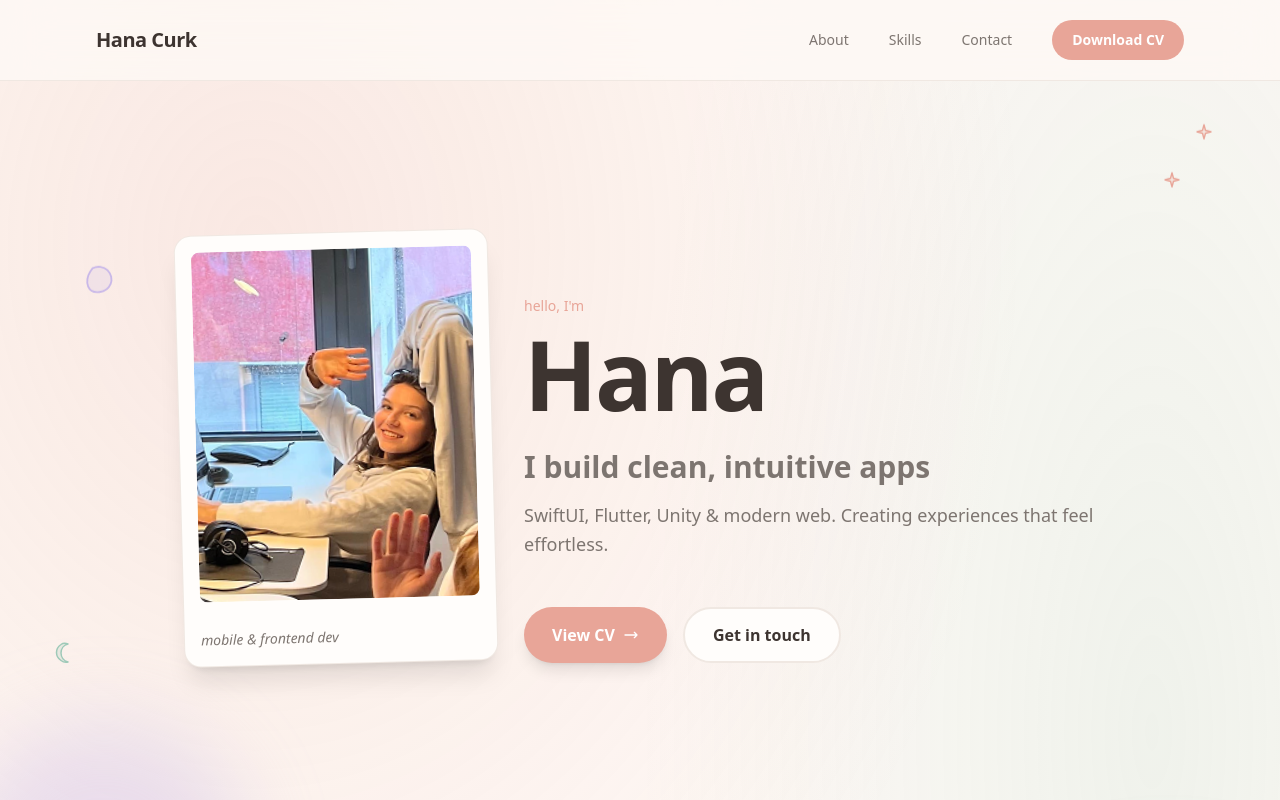
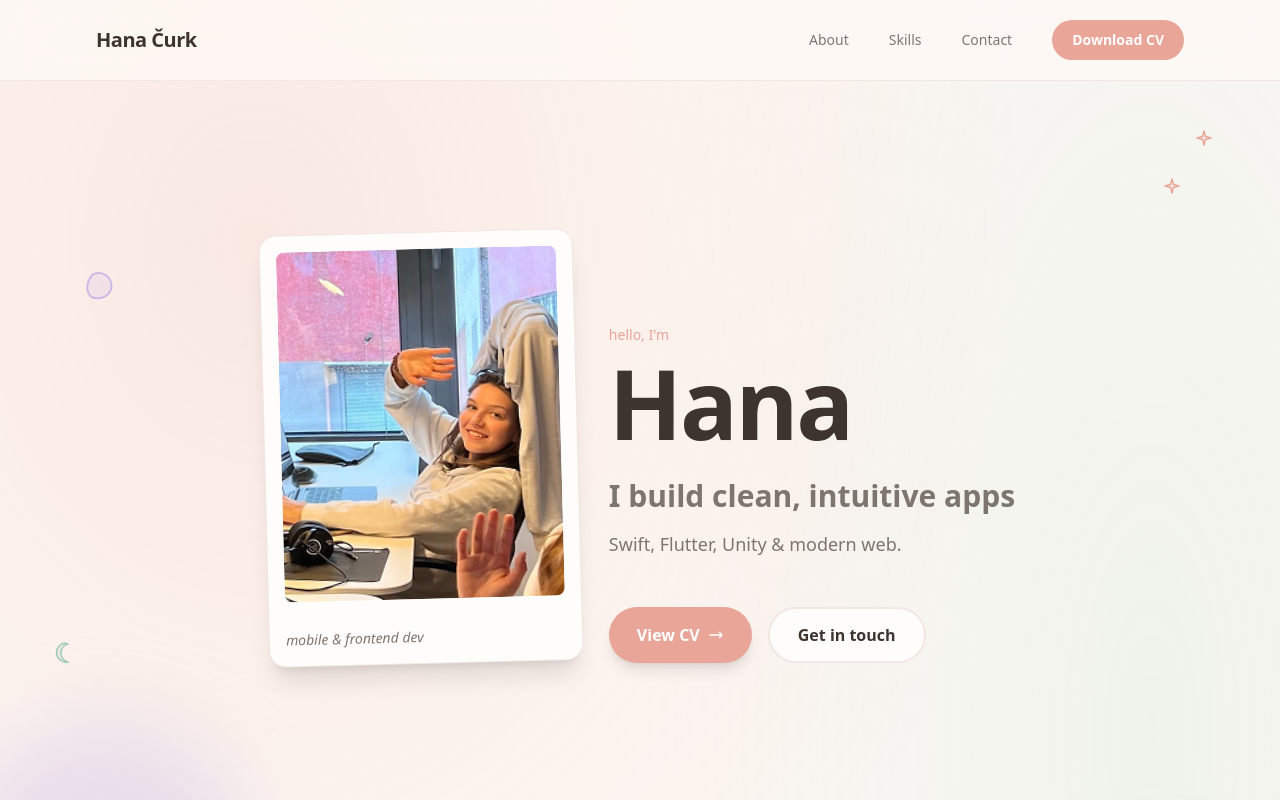
Before and after one commit to hanacurk/hana-dev, a Next.js app: page / in a window 1280 px wide. Shown: the top 800 px of the page. Built offline with nearby package versions, Linux system fonts and the light colour scheme.

Commit message:
Little fixes

```diff
--- a/app/page.tsx
+++ b/app/page.tsx
@@ -22,7 +22,7 @@ export default function Home() {
       <nav className="fixed top-0 left-0 right-0 z-50 border-b border-[var(--card-border)] bg-[var(--background)]/80 backdrop-blur-xl">
         <div className="mx-auto flex max-w-6xl items-center justify-between px-8 py-5">
           <span className="font-display text-xl font-bold tracking-tight">
-            Hana Curk
+            Hana Čurk
           </span>
           <div className="flex items-center gap-10">
             <a
@@ -56,7 +56,7 @@ export default function Home() {
       </nav>
               {/* Cute blob ornaments - positioned in this section */}
               <div className="pointer-events-none absolute inset-0 z-0">
-          <div className="blob-float absolute -left-20 top-[160%] h-80 w-80 rounded-full bg-[var(--accent)]/40 blur-2xl" />
+          <div className="absolute -left-20 top-[160%] h-80 w-80 rounded-full bg-[var(--accent)]/40 blur-2xl" />
           <div className="absolute -right-20 top-[110%] h-96 w-96 rounded-full bg-[var(--accent-2)]/35 blur-2xl" />
           <div className="absolute -left-10 top-[90%] h-72 w-72 rounded-full bg-[var(--accent-3)]/35 blur-2xl" />
         </div>
@@ -65,16 +65,16 @@ export default function Home() {
       <section className="relative flex min-h-screen flex-col items-center justify-center overflow-hidden px-8 pt-24">
         {/* Decorative illustrations - fixed, stay in viewport top; only visible when hero is on screen */}
         <div className="pointer-events-none absolute inset-0 z-0">
-          <div className="absolute float-slow right-16 top-32 text-[var(--accent)]">
+          <div className="absolute right-16 top-32 text-[var(--accent)]">
             <SparkleDecoration />
           </div>
-          <div className="absolute float-slow right-24 top-44 text-[var(--accent)]">
+          <div className="absolute right-24 top-44 text-[var(--accent)]">
             <SparkleDecoration />
           </div>
           <div className="absolute bottom-32 left-12 text-[var(--accent-2)]">
             <MoonDecoration />
           </div>
-          <div className="absolute float-slow left-20 top-1/3 text-[var(--accent-3)]">
+          <div className="absolute left-20 top-1/3 text-[var(--accent-3)]">
             <BlobDecoration />
           </div>
         </div>
@@ -113,8 +113,7 @@ export default function Home() {
               I build clean, intuitive apps
             </p>
             <p className="mt-4 text-lg leading-relaxed text-[var(--muted)]">
-              SwiftUI, Flutter, Unity & modern web. Creating experiences that
-              feel effortless.
+              Swift, Flutter, Unity & modern web.
             </p>
             <div className="mt-12 flex flex-wrap gap-4">
               <Link
@@ -228,9 +227,8 @@ export default function Home() {
             group relative
             rounded-3xl border-2 border-[var(--${skill.color})]
             bg-[var(--card)] p-8
-            transition-all duration-500 ease-out hover:shadow-xl
+            transition-all duration-500 ease-out
             hover:border-[var(--${skill.color})]/50
-            hover:-rotate-3 hover:translate-y-2
             ${skill.tilt}
           `}
         >
@@ -312,7 +310,7 @@ export default function Home() {
       <footer className="border-t border-[var(--card-border)] px-8 py-10">
         <div className="relative z-10 mx-auto flex max-w-6xl items-center justify-between">
           <span className="font-display text-sm font-medium text-[var(--muted)]">
-            © {new Date().getFullYear()} Hana Curk
+            © {new Date().getFullYear()} Hana Čurk
           </span>
           <div className="flex gap-8">
             <a
```
